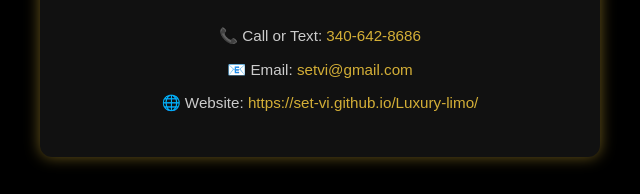
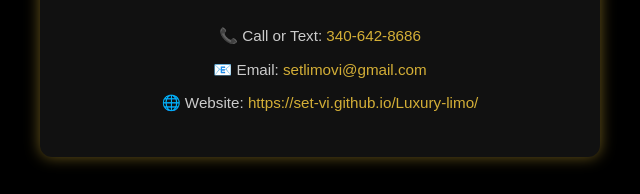
Before and after one commit to set-vi/Luxury-limo, a plain HTML site: page booking.html in a window 1280 px wide. Shown: the part 1316-1510 px from the top of the page, 320-960 px from the left. Drawn offline with Linux system fonts and the light colour scheme.

Commit message:
Add files via upload

```diff
--- a/booking.html
+++ b/booking.html
@@ -182,7 +182,7 @@
 
   <div class="contact-info">
     <p>📞 Call or Text: <a href="tel:3406428686">340-642-8686</a></p>
-    <p>📧 Email: <a href="mailto:setvi@gmail.com">setvi@gmail.com</a></p>
+    <p>📧 Email: <a href="mailto:setvi@gmail.com">setlimovi@gmail.com</a></p>
     <p>🌐 Website: <a href="https://set-vi.github.io/Luxury-limo/" target="_blank">https://set-vi.github.io/Luxury-limo/</a></p>
   </div>
 </div>
```
